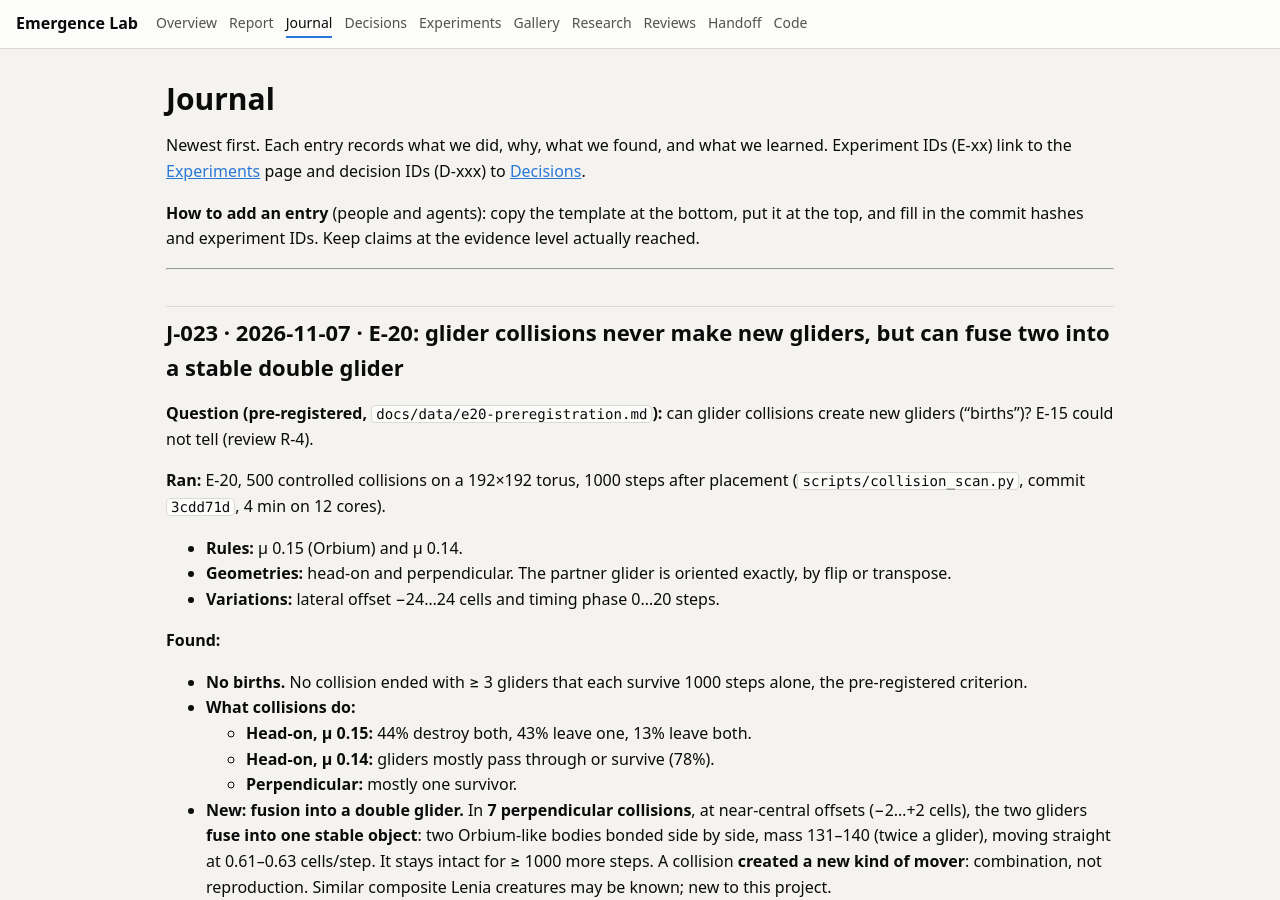
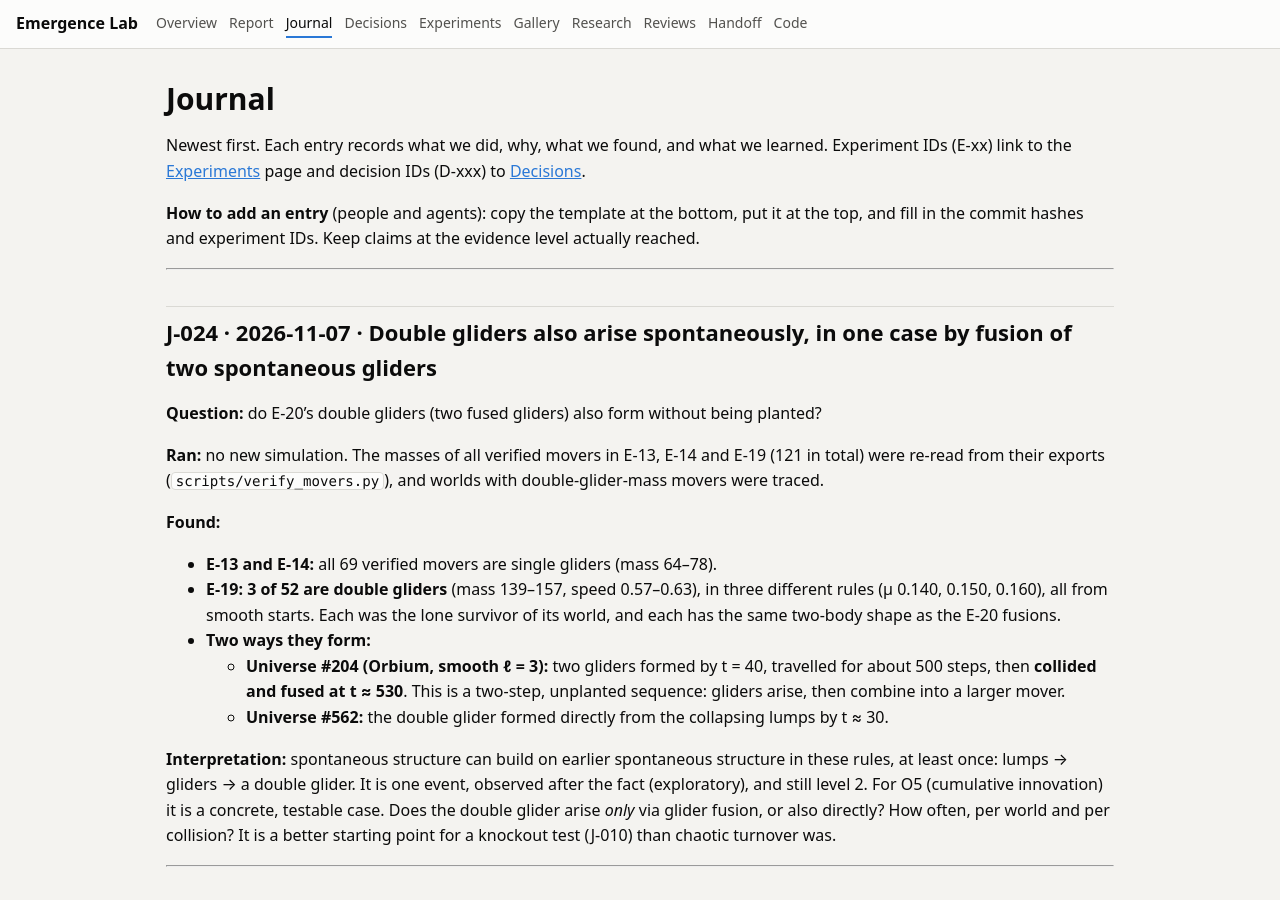
Before and after one commit to Yahyaal/emergence-lab, a Jekyll site: the page built from docs/journal.md, in a window 1280 px wide and 900 px high. Built offline with Jekyll 4.4.1, drawn with Linux system fonts in a browser that asks for light colours.

Commit message:
J-024: double gliders arise spontaneously (3/52 in E-19), once by fusion of two spontaneous gliders
Co-Authored-By: Claude Opus 5.5 <noreply@anthropic.com>

```diff
--- a/docs/journal.md
+++ b/docs/journal.md
@@ -9,6 +9,23 @@ Newest first. Each entry records what we did, why, what we found, and what we le
 Experiment IDs (E-xx) link to the [Experiments]({{ '/experiments.html' | relative_url }}) page and decision IDs (D-xxx) to [Decisions]({{ '/decisions.html' | relative_url }}).
 
 **How to add an entry** (people and agents): copy the template at the bottom, put it at the top, and fill in the commit hashes and experiment IDs. Keep claims at the evidence level actually reached.
+
+---
+
+## J-024 · 2026-11-07 · Double gliders also arise spontaneously, in one case by fusion of two spontaneous gliders
+
+**Question:** do E-20's double gliders (two fused gliders) also form without being planted?
+
+**Ran:** no new simulation. The masses of all verified movers in E-13, E-14 and E-19 (121 in total) were re-read from their exports (`scripts/verify_movers.py`), and worlds with double-glider-mass movers were traced.
+
+**Found:**
+- **E-13 and E-14:** all 69 verified movers are single gliders (mass 64–78).
+- **E-19: 3 of 52 are double gliders** (mass 139–157, speed 0.57–0.63), in three different rules (μ 0.140, 0.150, 0.160), all from smooth starts. Each was the lone survivor of its world, and each has the same two-body shape as the E-20 fusions.
+- **Two ways they form:**
+  - **Universe #204 (Orbium, smooth ℓ = 3):** two gliders formed by t = 40, travelled for about 500 steps, then **collided and fused at t ≈ 530**. This is a two-step, unplanted sequence: gliders arise, then combine into a larger mover.
+  - **Universe #562:** the double glider formed directly from the collapsing lumps by t ≈ 30.
+
+**Interpretation:** spontaneous structure can build on earlier spontaneous structure in these rules, at least once: lumps → gliders → a double glider. It is one event, observed after the fact (exploratory), and still level 2. For O5 (cumulative innovation) it is a concrete, testable case. Does the double glider arise *only* via glider fusion, or also directly? How often, per world and per collision? It is a better starting point for a knockout test (J-010) than chaotic turnover was.
 
 ---
 
```
Also changed, not shown: docs/report.md (+9 -1 lines), scripts/make_report_figures.py (+14 -1 lines), docs/assets/report/e19-spontaneous-fusion.gif (added).
